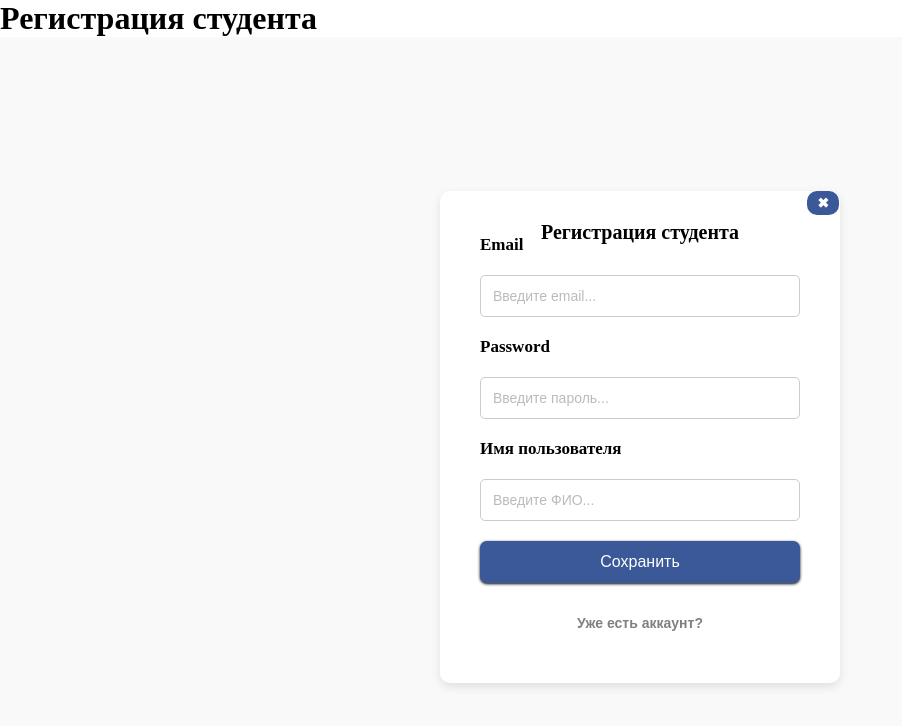
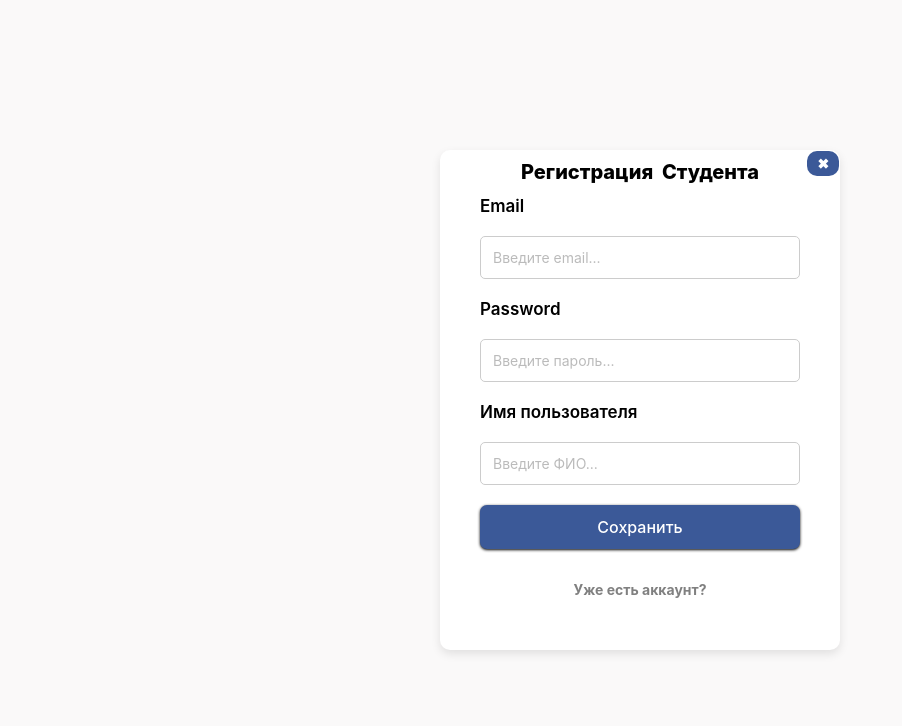
Before and after one commit to Andrei177/decidium-frontend, a React (Vite) app: page /signup-stud in a window 1280 px wide. Shown: the top 726 px of the page, without its empty margins (0-902 px from the left). Built offline with nearby package versions, Linux system fonts and the light colour scheme.

Commit message:
feat: сверстал страницу регистрацииАУЕ

```diff
--- a/src/pages/signup-prepod/ui/SignUpPrepod.tsx
+++ b/src/pages/signup-prepod/ui/SignUpPrepod.tsx
@@ -3,8 +3,7 @@ import SignUpForm from "../../../shared/signup-form/SignUpForm"
 export const SignUpPrepod = () => {
   return (
     <div>
-      <h1>Регистрация преподавателя</h1>
-      <SignUpForm/>
+      <SignUpForm isStudent = {false}/>
     </div>
   )
 }
--- a/src/pages/signup-stud/ui/SignUpStud.tsx
+++ b/src/pages/signup-stud/ui/SignUpStud.tsx
@@ -3,8 +3,7 @@ import SignUpForm from "../../../shared/signup-form/SignUpForm"
 export const SignUpStud = () => {
   return (
     <div>
-      <h1>Регистрация студента</h1>
-      <SignUpForm/>
+      <SignUpForm isStudent = {true}/>
     </div>
   )
 }
--- a/src/pages/start-page/ui/StartPage.tsx
+++ b/src/pages/start-page/ui/StartPage.tsx
@@ -20,7 +20,7 @@ export const StartPage = () => {
                     <Link to={Routes.SIGNUP_STUD}>Регистрация студента</Link>
                 </Button>
                 <Button variant={Variants.white} className={s.btn}>
-                    <Link to={Routes.SIGNUP_STUD}>Регистрация преподавателя</Link>
+                    <Link to={Routes.SIGNUP_PREPOD}>Регистрация преподавателя</Link>
                 </Button>
             </div>
         </div>
--- a/src/shared/signup-form/SignUpForm.module.css
+++ b/src/shared/signup-form/SignUpForm.module.css
@@ -1,3 +1,6 @@
+*{
+  font-family: 'Inter', sans-serif;
+}
 .content {
   display: flex;
   justify-content: center;
@@ -7,6 +10,7 @@
 }
 
 .form {
+  overflow: hidden;
   background-color: white;
   padding: 40px;
   border-radius: 10px;
@@ -29,18 +33,7 @@ label {
   font-weight: 800;
   font-size: 20px;
   text-align: center;
-  margin-top: -10px;
-}
-
-input {
-  width: 100%;
-  padding: 12px;
-  border: 1px solid #ccc;
-  border-radius: 5px;
-  background-color: white;
-  color: black;
-  outline: none;
-  font-size: 14px;
+  margin-top: -30px;
 }
 
 input::placeholder {
@@ -48,10 +41,11 @@ input::placeholder {
 }
 
 .back {
+
   width: 10%;
   padding: 4px;
   margin-left: 327px;
-  margin-top: -73px;
+  margin-top: -53px;
   background-color: #3b5998;
   color: white;
   border: 110px;
--- a/src/shared/signup-form/SignUpForm.tsx
+++ b/src/shared/signup-form/SignUpForm.tsx
@@ -4,16 +4,20 @@ import Button from "../ui/button/Button";
 import Input from "../ui/input/Input";
 import s from "./SignUpForm.module.css";
 
+interface ISignUpForm{
+   isStudent:boolean;
+}
 
 
 
-const SignUpForm = () => {
+
+const SignUpForm = ({isStudent}:ISignUpForm) => {
     const navigate = useNavigate();
 
     return (
         <div className = {s.content}>
         <form className={s.form}>
-            <label className = {s.regStud}>Регистрация студента</label>
+            <label className = {s.regStud}>Регистрация &shy; {isStudent?"Студента":"Преподавателя"}</label>
         <button className = {s.back} onClick={ () => navigate("/")}> &#10006;</button>
             <label className = {s.mail} htmlFor="email">Email</label>
             <Input type="email" name="email" placeholder="Введите email..."/>
--- a/src/shared/ui/input/Input.module.css
+++ b/src/shared/ui/input/Input.module.css
@@ -0,0 +1,10 @@
+.inp {
+    width: 100%;
+    padding: 12px;
+    border: 1px solid #ccc;
+    border-radius: 5px;
+    background-color: white;
+    color: black;
+    outline: none;
+    font-size: 14px;
+}
--- a/src/shared/ui/input/Input.tsx
+++ b/src/shared/ui/input/Input.tsx
@@ -1,6 +1,6 @@
+import cn from "classnames"
 import { FC, InputHTMLAttributes } from "react"
 import s from "./Input.module.css"
-import cn from "classnames"
 
 interface IInput extends InputHTMLAttributes<HTMLInputElement>{
     className?: string
```
